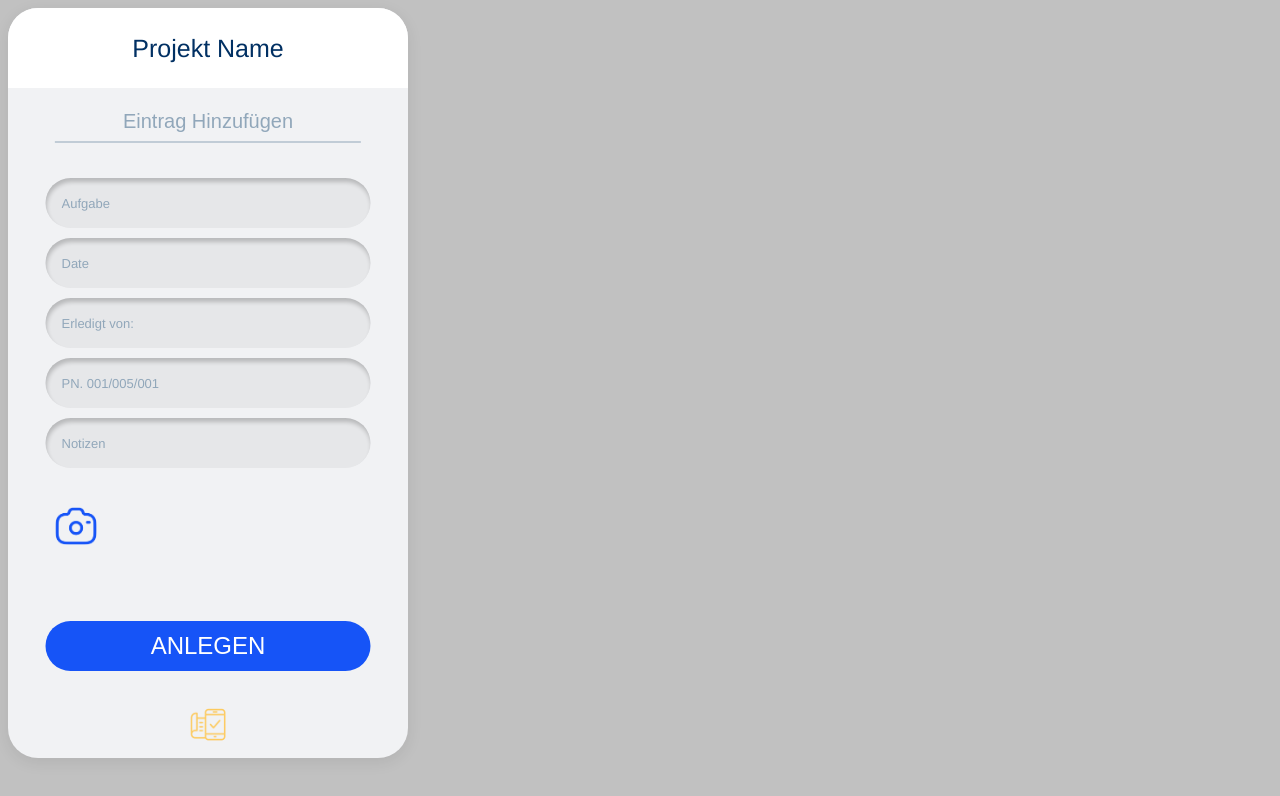
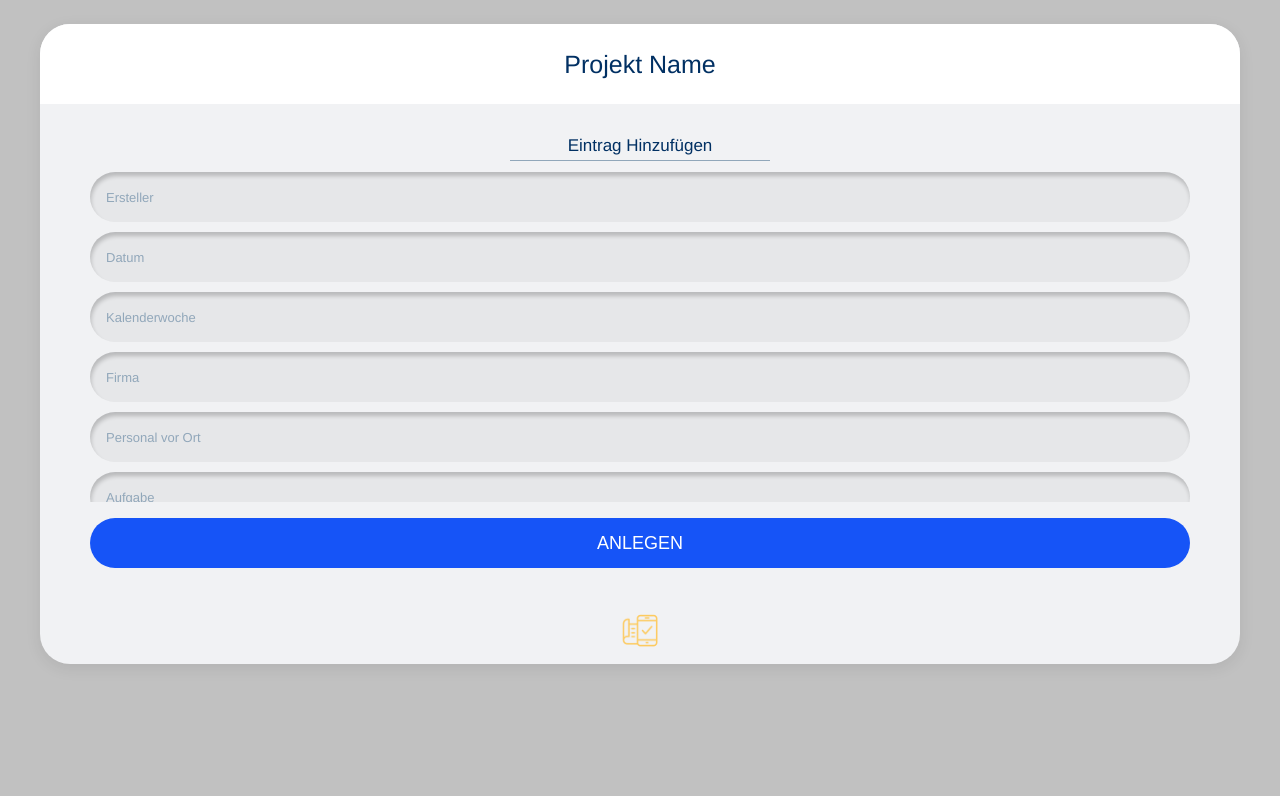
Before and after one commit to edwingutar/smartBauDoc, an Angular app in the folder frontend/: page /AddEntry in a window 1280 px wide. Shown: the top 796 px of the page. Built offline with nearby package versions, Linux system fonts and the light colour scheme.

Commit message:
AddEntry dynamisch angepasst + scroll funktion mit implementiert für smp

```diff
--- a/frontend/src/app/components/add-entry/add-entry.component.css
+++ b/frontend/src/app/components/add-entry/add-entry.component.css
@@ -1,43 +1,43 @@
-.background {
-  position: relative;
-}
-
-.window{
-  position: absolute;
+app-window-title {
+  display: flex;
+  flex-direction: column;
+  align-items: center;
+  padding: 1rem;
 }
 
 .AufgabeTitel {
-  position: absolute;
+  font-family: "Helvetica Neue", sans-serif;
+  color: #013063;
+  font-size: 17px;
+  font-weight: 300;
   display: flex;
+  justify-content: center;
   align-items: center;
+}
+
+
+.underline-text {
+  position: relative;
+  display: flex;
   justify-content: center;
-  top: 15%;
-  left: 50%;
-  transform: translate(-50%, -50%);
-  font-family: Arial, Helvetica, sans-serif;
-  font-size: 20px;
-  color: #91A7BA;
+  align-items: center;
 }
 
 .underline-text::after {
   content: "";
   position: absolute;
-  bottom: -10px;
-  left: 50%;
-  transform: translateX(-50%);
+  bottom: -5px;
   width: 180%;
   height: 1px;
   background-color: #91A7BA;
 }
 
 .inputFelder {
-  position: absolute;
+  overflow-y: auto;
+  overflow-x: hidden;
+  scrollbar-width: none;
+  height: 80vh;
   display: flex;
-  align-items: center;
-  justify-content: center;
-  top: 42%;
-  left: 50%;
-  transform: translate(-50%, -50%);
   flex-direction: column;
   gap: 10px;
 }
@@ -47,16 +47,9 @@
   display: flex;
   align-items: center;
   justify-content: center;
-  top: 85%;
-  left: 50%;
-  transform: translate(-50%, -50%);
 }
 
 .icon-button {
-  position: absolute;
-  top: 69%;
-  left: 17%;
-  transform: translate(-50%, -50%);
   width: 45px;
   height: 45px;
   padding: 0;
@@ -66,7 +59,6 @@
   justify-content: center;
 }
 
-
 .icon-button img {
   width: 45px;
   height: 45px;
--- a/frontend/src/app/components/add-entry/add-entry.component.html
+++ b/frontend/src/app/components/add-entry/add-entry.component.html
@@ -1,14 +1,5 @@
-<div class="background">
-
-  <div class="window">
-
 <app-window-title
-      [title]= titelProjekt
-      [minHeight]= height
-      [maxHeight]= height
-      [minWidth]= widht
-      [maxWidth]= widht>
-    </app-window-title>
+  [title]= titelProjekt>
 
   <div class="AufgabeTitel">
     <span class="underline-text">Eintrag Hinzufügen</span>
@@ -16,56 +7,45 @@
 
   <div class="inputFelder">
     <app-input-field
-        [placeholder]= firstPlaceholder
-        [height]="'50px'"
-        [maxWidth]= widhtInput
-        [minWidth]= widhtInput>
+      [placeholder]= firstPlaceholder>
     </app-input-field>
     <app-input-field
-        [placeholder]= secondPlaceholder
-        [height]= heightInput
-        [maxWidth]= widhtInput
-        [minWidth]= widhtInput>
+      [placeholder]= secondPlaceholder>
     </app-input-field>
     <app-input-field
-        [placeholder]= thirdPlaceholder
-        [height]="'50px'"
-        [maxWidth]= widhtInput
-        [minWidth]= widhtInput>
+      [placeholder]= thirdPlaceholder>
     </app-input-field>
     <app-input-field
-        [placeholder]= fourthPlaceholder
-        [height]="'50px'"
-        [maxWidth]= widhtInput
-        [minWidth]= widhtInput>
+      [placeholder]= fourthPlaceholder>
     </app-input-field>
     <app-input-field
-        [placeholder]= fifthPlaceholder
-        [height]="'50px'"
-        [maxWidth]= widhtInput
-        [minWidth]= widhtInput>
+      [placeholder]= fifthPlaceholder>
     </app-input-field>
-    </div>
-
+    <app-input-field
+      [placeholder]= sixthPlaceholder>
+    </app-input-field>
+    <app-input-field
+      [placeholder]= seventhPlaceholder>
+    </app-input-field>
+    <app-input-field
+      [placeholder]= eighthPlaceholder>
+    </app-input-field>
+    <app-input-field
+      [placeholder]= ninthPlaceholder>
+    </app-input-field>
+    <app-input-field
+      [placeholder]= tenthPlaceholder>
+    </app-input-field>
 
     <button class="icon-button" (click)="uploadPic()" aria-label="uploadPic">
       <img src="assets/icons/camera.png" alt="camera" />
     </button>
 
-
-    <div class="confirmButton">
-      <app-confirm-button
-      [title]="'ANLEGEN'"
-      [height]= heightInput
-      [minWidth]= widhtInput
-      [maxWidth]= widhtInput>
-      </app-confirm-button>
   </div>
 
-  </div>
+  <app-confirm-button
+    title="ANLEGEN"
+    [onClick]="saveClick">
+  </app-confirm-button>
 
-
-
-
-
-</div>
+</app-window-title>
--- a/frontend/src/app/components/add-entry/add-entry.component.ts
+++ b/frontend/src/app/components/add-entry/add-entry.component.ts
@@ -17,29 +17,28 @@ import {ConfirmButtonComponent} from '../confirm-button/confirm-button.component
 })
 export class AddEntryComponent {
 
-  @Input() widht: string = '400px';
-  @Input() height: string = '750px';
+  @Input() titelProjekt: string = 'Projekt Name';
+  @Input() firstPlaceholder = 'Ersteller';
+  @Input() secondPlaceholder = 'Datum';
+  @Input() thirdPlaceholder = 'Kalenderwoche';
+  @Input() fourthPlaceholder = 'Firma';
+  @Input() fifthPlaceholder = 'Personal vor Ort';
+  @Input() sixthPlaceholder = 'Aufgabe';
+  @Input() seventhPlaceholder = 'Notizen';
+  @Input() eighthPlaceholder = 'Temperatur';
+  @Input() ninthPlaceholder = 'Windgeschwindikeit';
+  @Input() tenthPlaceholder = 'Wettercode';
 
-  //müssen wir noch überarbeiten, größen skallierung gehe ich später an das frisst mir grad zu viel Zeit
-  @Input() widhtInput: string = '325px';
-  @Input() heightInput: string = '50px';
+  saveClick: () => void = () => {
+    this.saveEntry();
+  };
 
-
-
-
-  @Input() titelProjekt: string = 'Projekt Name';
-  @Input() firstPlaceholder = 'Aufgabe';
-  @Input() secondPlaceholder = 'Date';
-  @Input() thirdPlaceholder = 'Erledigt von: ';
-  @Input() fourthPlaceholder = 'PN. 001/005/001';
-  @Input() fifthPlaceholder = 'Notizen';
-
+  saveEntry() {
+  }
 
   uploadPic(): void {
     console.log("Button funktionier!")
 
   }
 
-
-
 }
```
Lines whose indentation alone changed are shown as unchanged.
